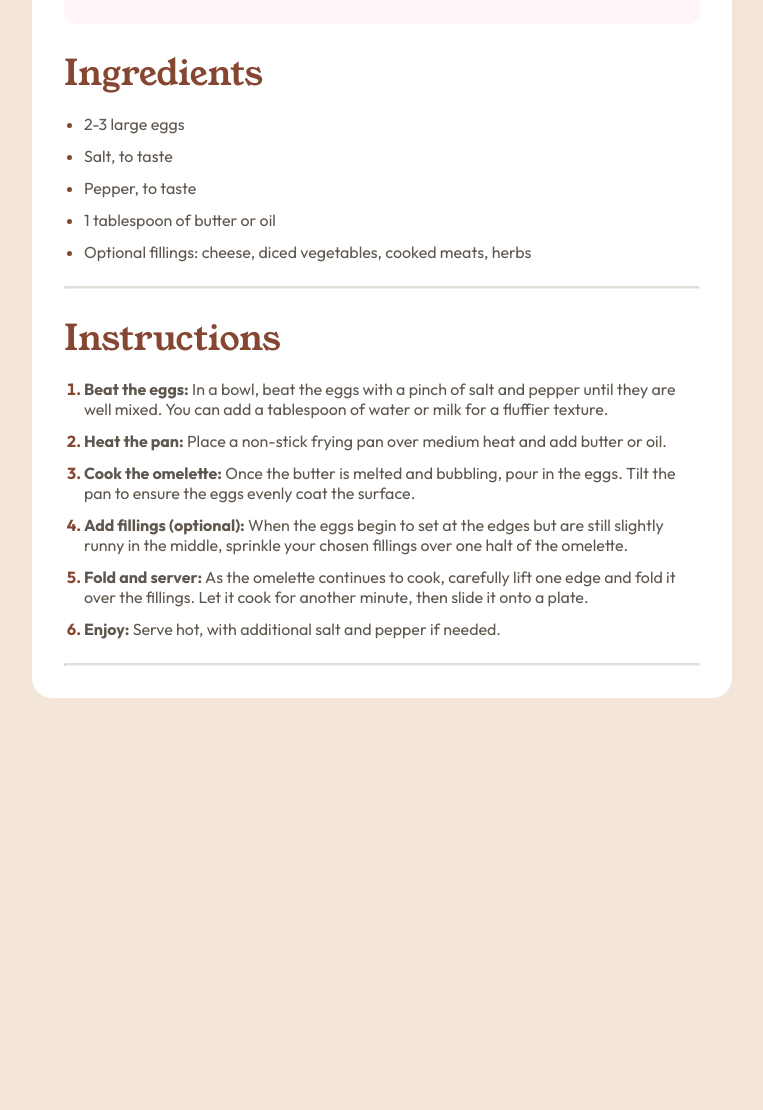
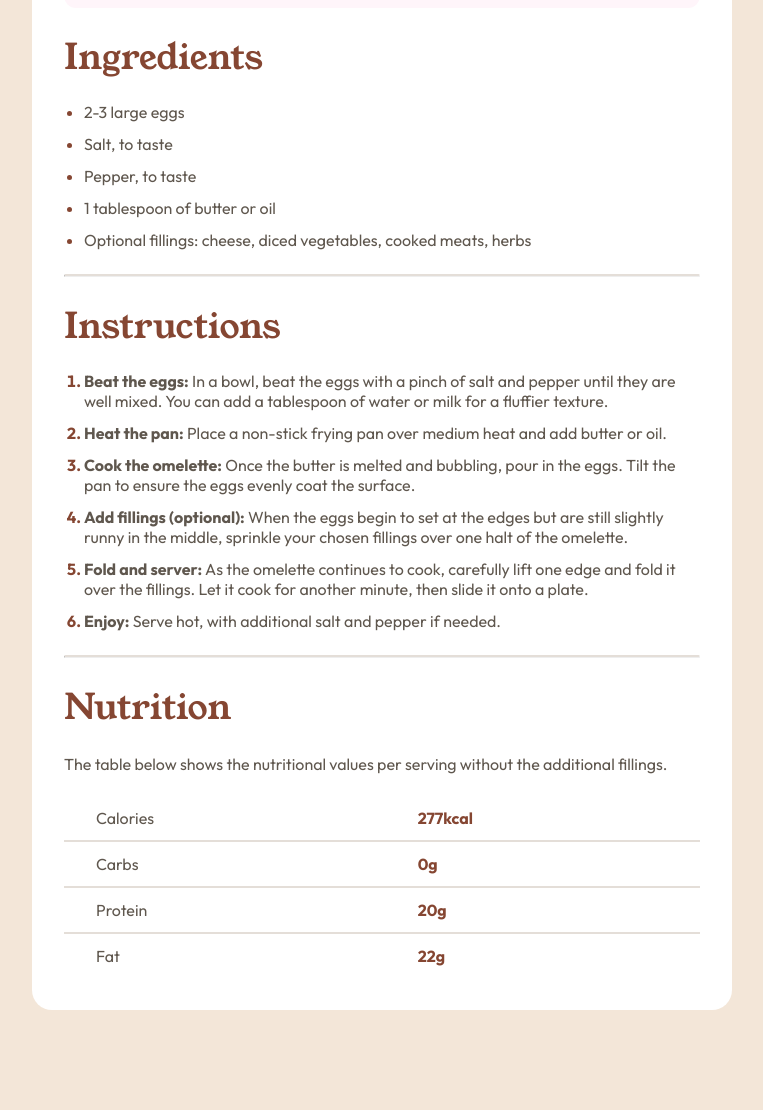
Before and after one commit to CrazyWizard04/recipe-page, a plain HTML site: page index.html in a window 1280 px wide. Shown: the part 764-1874 px from the top of the page, without its empty margins (258-1021 px from the left). Before the commit the page ends 1562 px from the top, so only its background shows below. Drawn offline with Linux system fonts and the light colour scheme.

Commit message:
Add Nutrition section

```diff
--- a/index.html
+++ b/index.html
@@ -25,7 +25,7 @@
       <!-- END OF THE RECIPE-IMG CONTAINER / START OF THE HEADER -->
 
       <div class="recipe-container">
-        <header>
+        <header class="recipe-steps">
           <h1>Simple Omelette Recipe</h1>
           <p>
             An easy and quick dish, perfect for any meal. This classic omelette
@@ -34,7 +34,7 @@
           </p>
 
           <div class="preparation-time">
-            <h2>Preparation time</h2>
+            <h4>Preparation time</h4>
 
             <ul class="list">
               <li><span>Total:</span> Approximately 10 minutes</li>
@@ -47,7 +47,7 @@
         <!-- END OF THE HEADER / START OF THE INGREDIENTS SECTION -->
 
         <section class="recipe-steps">
-          <h1>Ingredients</h1>
+          <h2>Ingredients</h2>
 
           <ul class="list">
             <li>2-3 large eggs</li>
@@ -64,7 +64,7 @@
         <!-- END OF THE INGREDIENTS SECTION / START OF THE INSTRUCTIONS SECTION -->
 
         <section class="recipe-steps">
-          <h1>Instructions</h1>
+          <h2>Instructions</h2>
 
           <ul class="list">
             <li>
@@ -80,8 +80,8 @@
             </li>
             <li>
               <span>Cook the omelette:</span>
-              Once the butter is melted and bubbling, pour in the eggs. Tilt the pan
-              to ensure the eggs evenly coat the surface.
+              Once the butter is melted and bubbling, pour in the eggs. Tilt the
+              pan to ensure the eggs evenly coat the surface.
             </li>
             <li>
               <span>Add fillings (optional):</span>
@@ -105,7 +105,32 @@
         <hr />
         <!-- END OF THE INSTRUCTIONS SECTION / START OF THE NUTRITION SECTION -->
 
+        <section class="recipe-steps">
+          <h2>Nutrition</h2>
+          <p>
+            The table below shows the nutritional values per serving without the
+            additional fillings.
+          </p>
 
+          <table>
+            <tr>
+              <td>Calories</td>
+              <td>277kcal</td>
+            </tr>
+            <tr>
+              <td>Carbs</td>
+              <td>0g</td>
+            </tr>
+            <tr>
+              <td>Protein</td>
+              <td>20g</td>
+            </tr>
+            <tr>
+              <td>Fat</td>
+              <td>22g</td>
+            </tr>
+          </table>
+        </section>
       </div>
     </main>
   </body>
--- a/styles/css/index.css
+++ b/styles/css/index.css
@@ -35,6 +35,34 @@ main {
   background-color: var(--white);
 }
 
+h1 {
+  font-family: "Young Serif", sans-serif;
+  font-size: 3em;
+  font-weight: 400;
+  line-height: 1.1;
+}
+
+h2 {
+  font-family: "Young Serif", sans-serif;
+  font-size: 2.2em;
+  font-weight: 400;
+  color: var(--brown-800);
+}
+
+h4 {
+  font-size: 1.4em;
+  font-weight: 600;
+  color: var(--rose-800);
+  margin-bottom: 12px;
+}
+
+p {
+  font-size: var(--font-paragraph);
+  font-weight: 400;
+  color: var(--stone-600);
+  line-height: 1.5;
+}
+
 hr {
   border-top: 2px solid var(--stone-150);
   border-radius: 5px;
@@ -64,33 +92,13 @@ hr {
   width: 100%;
 }
 
+/* -----RECIPE-CONTAINER----- */
+
 .recipe-container {
   display: flex;
   flex-direction: column;
   gap: 24px;
   padding: 32px;
-}
-
-/*  -----HEADER----- */
-
-.recipe-container header {
-  display: flex;
-  flex-direction: column;
-  gap: 28px;
-}
-
-.recipe-container header h1 {
-  font-family: "Young Serif", sans-serif;
-  font-size: 3em;
-  font-weight: 400;
-  line-height: 1.1;
-}
-
-.recipe-container header p {
-  font-size: var(--font-paragraph);
-  font-weight: 400;
-  color: var(--stone-600);
-  line-height: 1.5;
 }
 
 /* -----PREPARATION BOX----- */
@@ -99,13 +107,6 @@ hr {
   padding: 24px;
   background-color: var(--rose-50);
   border-radius: 12px;
-}
-
-.preparation-time h2 {
-  font-size: 1.4em;
-  font-weight: 600;
-  color: var(--rose-800);
-  margin-bottom: 12px;
 }
 
 .preparation-time ul li::marker {
@@ -118,12 +119,10 @@ hr {
 
 /* -----RECIPE-STEPS----- */
 
-.recipe-steps h1 {
-  font-family: "Young Serif", sans-serif;
-  font-size: 2.2em;
-  font-weight: 400;
-  color: var(--brown-800);
-  margin-bottom: 16px;
+.recipe-steps {
+  display: flex;
+  flex-direction: column;
+  gap: 20px;
 }
 
 .recipe-steps ul li::marker {
@@ -141,6 +140,30 @@ hr {
 .recipe-steps:nth-of-type(2) ul li::marker {
   color: var(--brown-800);
   font-weight: 700;
+}
+
+table {
+  width: 100%;
+  border-collapse: collapse;
+}
+
+tr, td {
+  padding: 12px 32px;
+  text-align: left;
+  color: var(--stone-600);
+}
+
+td:nth-child(2) {
+  color: var(--brown-800);
+  font-weight: 700;
+}
+
+tr {
+  border-bottom: 2px solid var(--stone-150);
+}
+
+tr:last-child {
+  border: none;
 }
 
 @media (min-width: 768px) {
```
